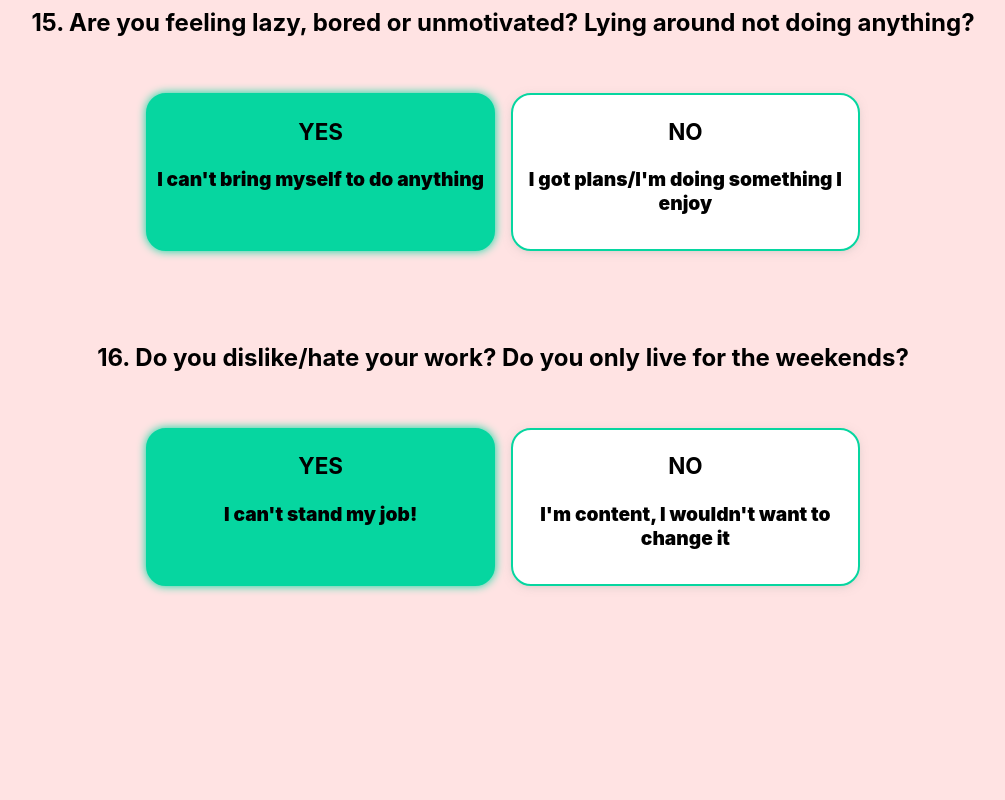
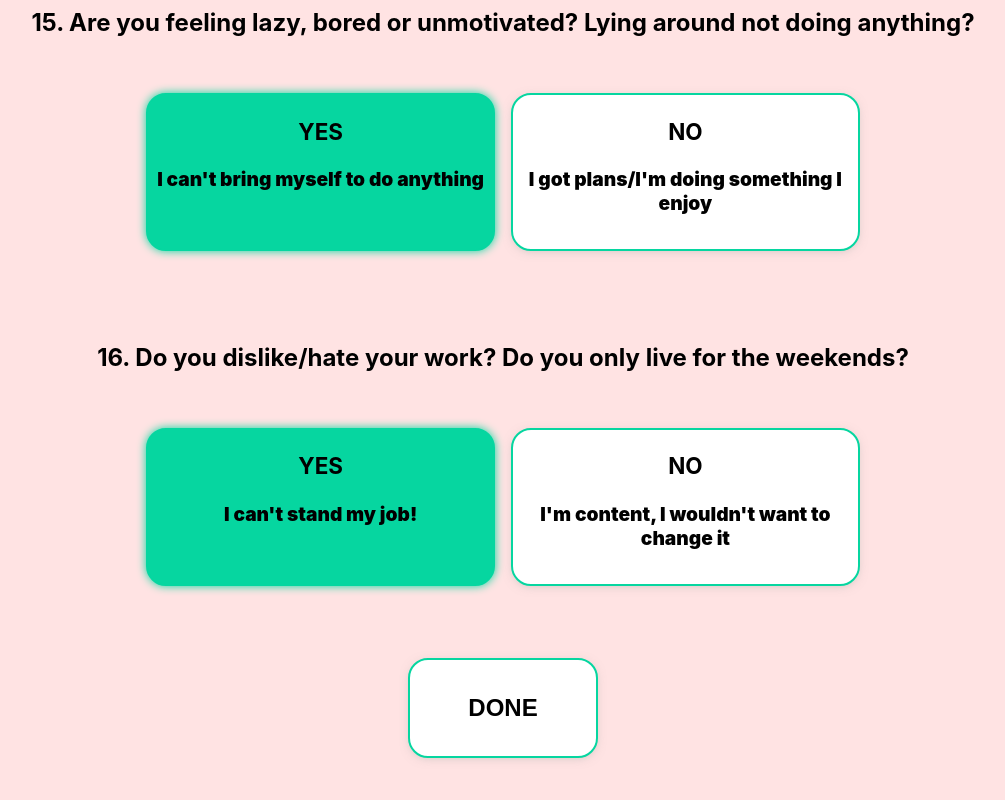
Before and after one commit to peltonan/feelings-first-aid, a React (Create React App) app: page / in a window 1280 px wide. Shown: the part 5108-5908 px from the top of the page, without its empty margins (137-1142 px from the left). Before the commit the page ends 5734 px from the top, so only its background shows below. Built offline with nearby package versions, Linux system fonts and the light colour scheme.

Commit message:
Made Button //HTML & CSS

```diff
--- a/src/App.css
+++ b/src/App.css
@@ -83,7 +83,27 @@ body {
     font-weight: 900;
     text-align: center;
   }
-
+  button {
+  width: 190px;
+  height: 100px;
+  display: block;
+  margin-left: auto;
+  margin-right: auto;
+  margin-bottom: 3rem;
+  margin-top: 4rem;
+  display: block;
+  background: white;
+  border: 2px solid rgb(6, 214, 160);
+  border-radius: 20px;
+  text-align: center;
+  box-shadow: 0px 2px 10px -2px hsla(150, 5%, 65%, 0.5);
+  position: relative;
+  font-size: 150%;
+  font-weight: 800;
+  }
+  button:focus {
+    background: rgb(6, 214, 160);
+  }
 
   @media only screen and (max-width: 700px) {
     section {
--- a/src/App.js
+++ b/src/App.js
@@ -41,7 +41,7 @@ function App() {
           </div>
         )
       })}
-
+      <button>DONE</button>
     </div>
   );
 }
```
